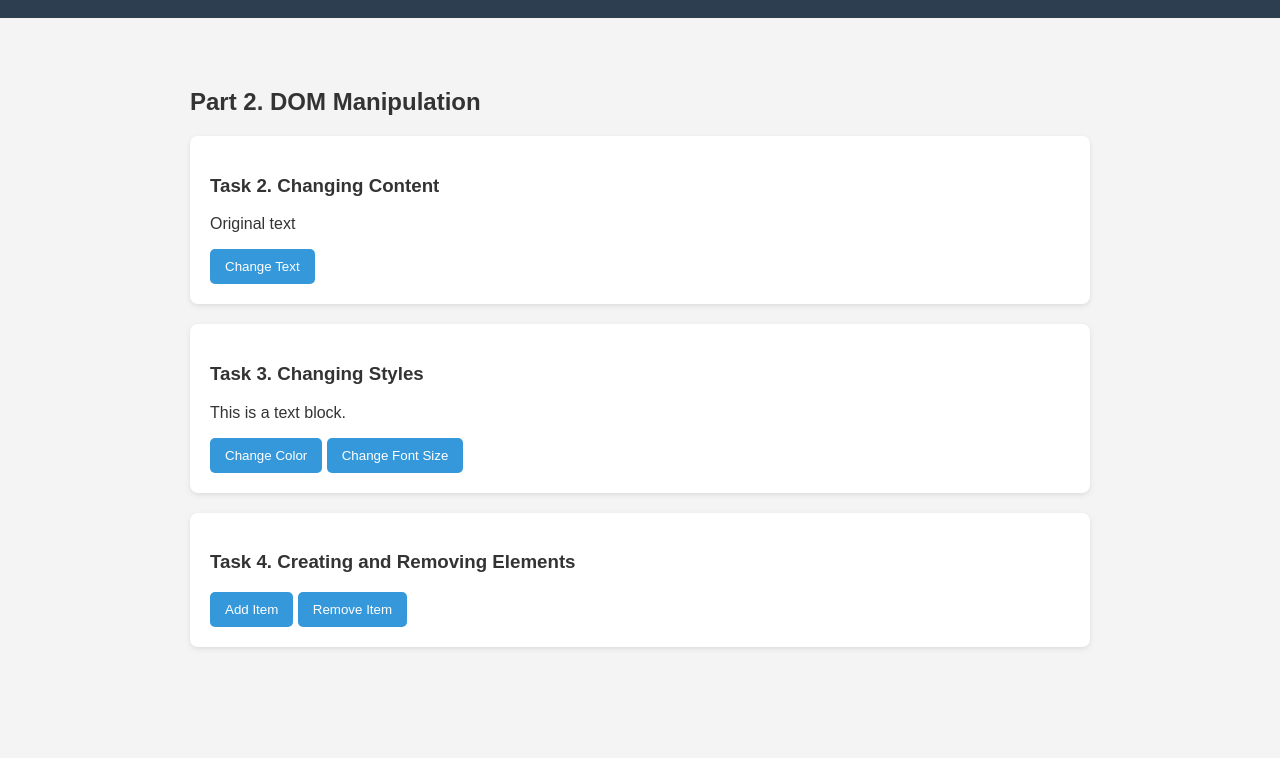
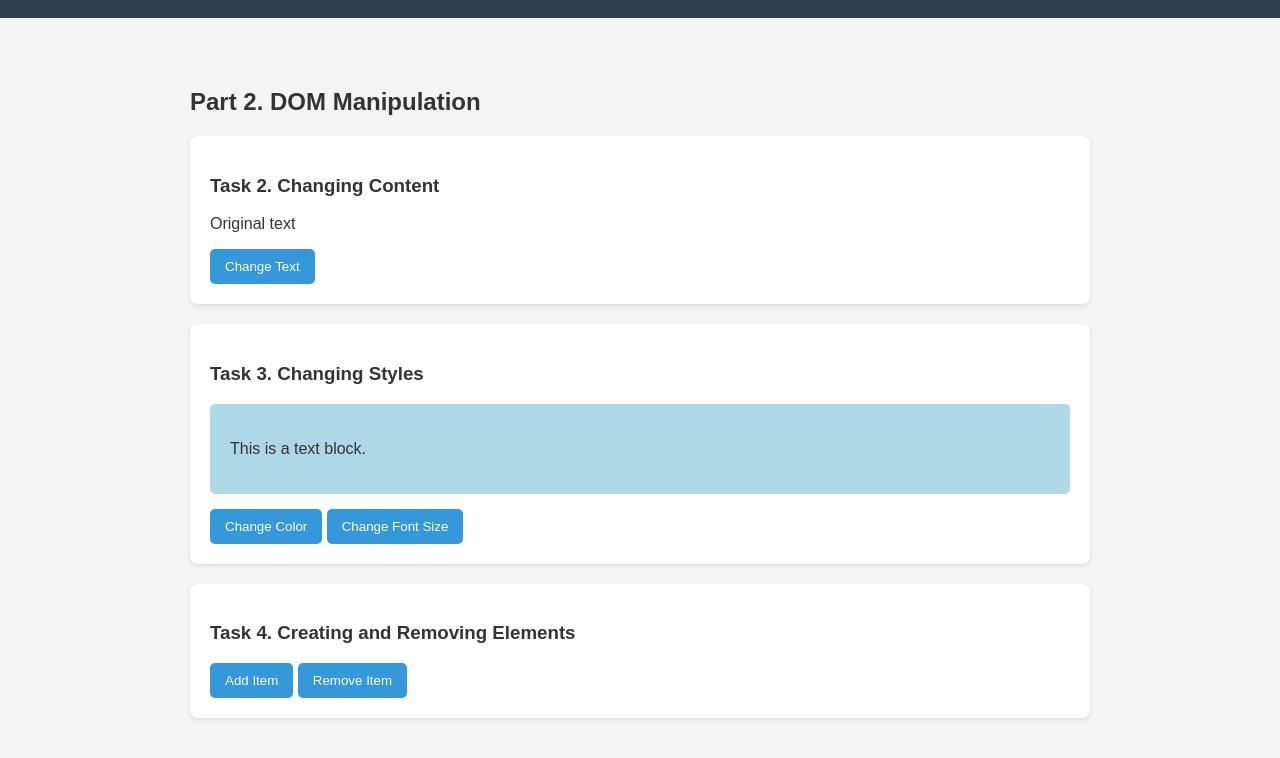
Before and after one commit to lonelysun21/WEB_5_assignment, a plain HTML site: page dom.html in a window 1280 px wide. Both pictures are taken after a click on the button "Change Color". Shown: the part 120-878 px from the top of the page. Before the commit the page ends 837 px from the top, so only its background shows below. Drawn offline with Linux system fonts and the light colour scheme.

Commit message:
Add style changing buttons

```diff
--- a/dom.js
+++ b/dom.js
@@ -4,3 +4,16 @@ let paragraph = document.getElementById("changeText");
 textButton.addEventListener("click", function() {
     paragraph.textContent = "The text has been changed!";
 });
+
+let colorButton = document.getElementById("colorButton");
+let fontButton = document.getElementById("fontButton");
+let styleBox = document.getElementById("styleBox");
+let styleText = document.getElementById("styleText");
+
+colorButton.addEventListener("click", function() {
+    styleBox.style.backgroundColor = "lightblue";
+});
+
+fontButton.addEventListener("click", function() {
+    styleText.style.fontSize = "24px";
+});
--- a/style.css
+++ b/style.css
@@ -62,3 +62,10 @@ input {
     border: 1px solid #ccc;
     border-radius: 5px;
 }
+
+#styleBox {
+    background-color: #eeeeee;
+    padding: 20px;
+    margin-bottom: 15px;
+    border-radius: 5px;
+}
```
